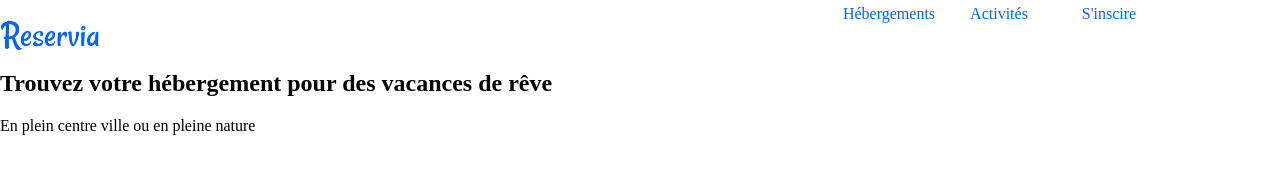
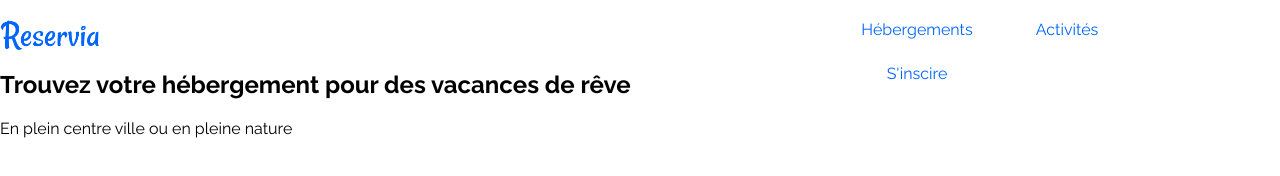
Before and after one commit to Hayce-Suprah/Projet2Openclassrooms, a plain HTML site: page Projet 2 Reservia.html in a window 1280 px wide. Drawn offline with Linux system fonts and the light colour scheme.

Commit message:
Modification header

```diff
--- a/Projet 2 Reservia.html
+++ b/Projet 2 Reservia.html
@@ -6,6 +6,7 @@
         <title>Réservia</title>
         <script src="https://kit.fontawesome.com/d204e0f089.js" crossorigin="anonymous"></script>
         <link rel="stylesheet" href="style.css"/>
+        <link href="https://fonts.googleapis.com/css2?family=Raleway:wght@100;400;700&display=swap" rel="stylesheet"/>
     </head>
     <body>
         <header>
--- a/style.css
+++ b/style.css
@@ -1,6 +1,25 @@
+/*@font-face {
+    font-family: 'ralewaythin_italic';
+    src: url('Font/raleway-italic-variablefont_wght-webfont.woff2') format('woff2'),
+         url('Font/raleway-italic-variablefont_wght-webfont.woff') format('woff');
+    font-weight: normal;
+    font-style: normal;
+
+}
+
+@font-face {
+    font-family: 'ralewaythin';
+    src: url('Font/raleway-variablefont_wght-webfont.woff2') format('woff2'),
+         url('Font/raleway-variablefont_wght-webfont.woff') format('woff');
+    font-weight: normal;
+    font-style: normal;
+
+}*/
 body{
+
     padding: 0;
     margin: 0;
+    font-family:'Raleway';
 }
 header{
     display: flex;
@@ -32,17 +51,16 @@ a{
     margin: 0;
     list-style-type: none;
 }
-.nav ul li{
-    margin-left: 2px;
-}
 .nav ul li a{
     display: block;
     float: left;
-    width: 100px;
+    width: 120px;
     text-align: center;
     text-decoration: none;
     color: #0065FC;
     padding: 5px;
+    padding-top: 20px;
+    margin-left: 20px;
 }
 .nav ul li a:hover{
     color: #0065FC;
```
